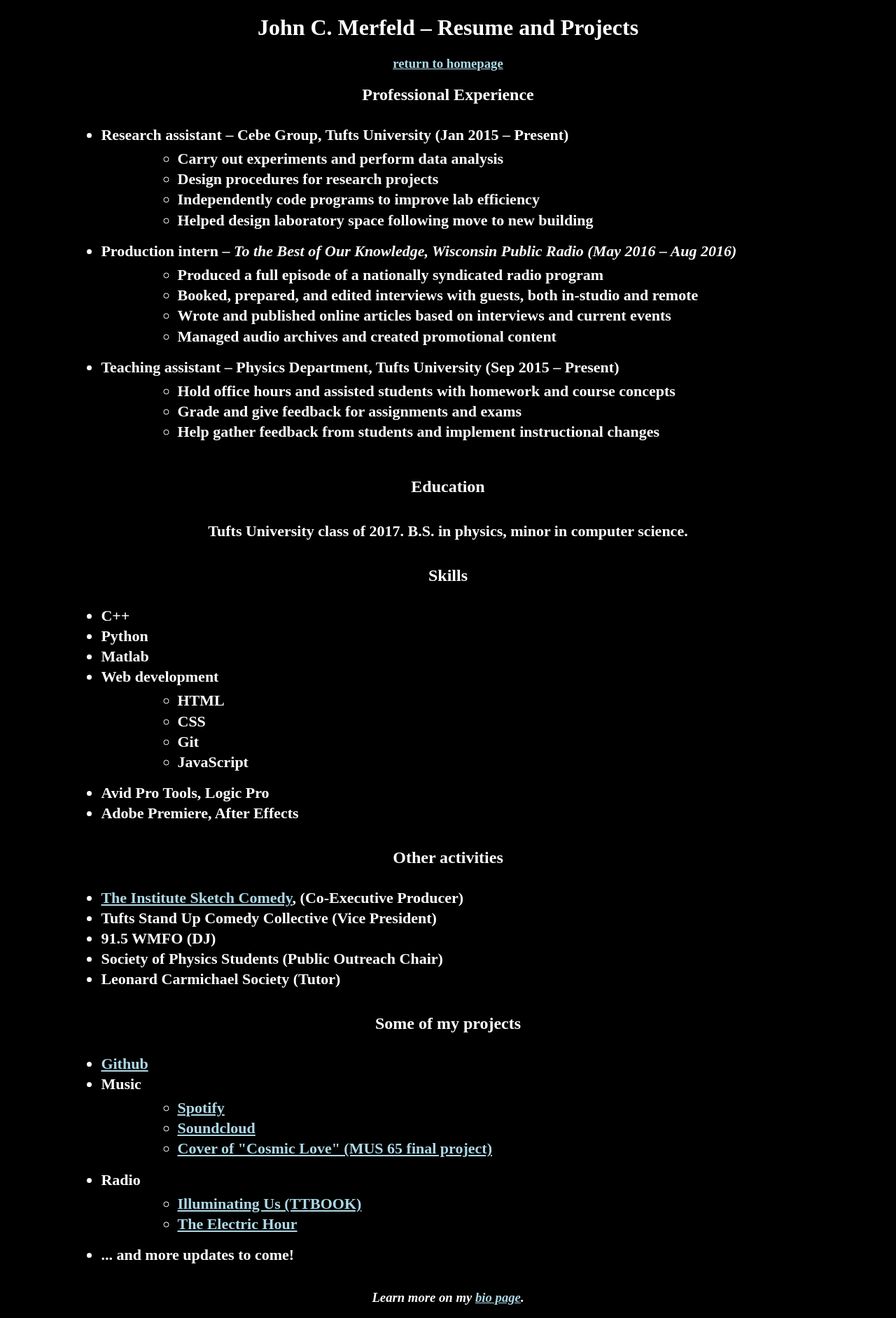
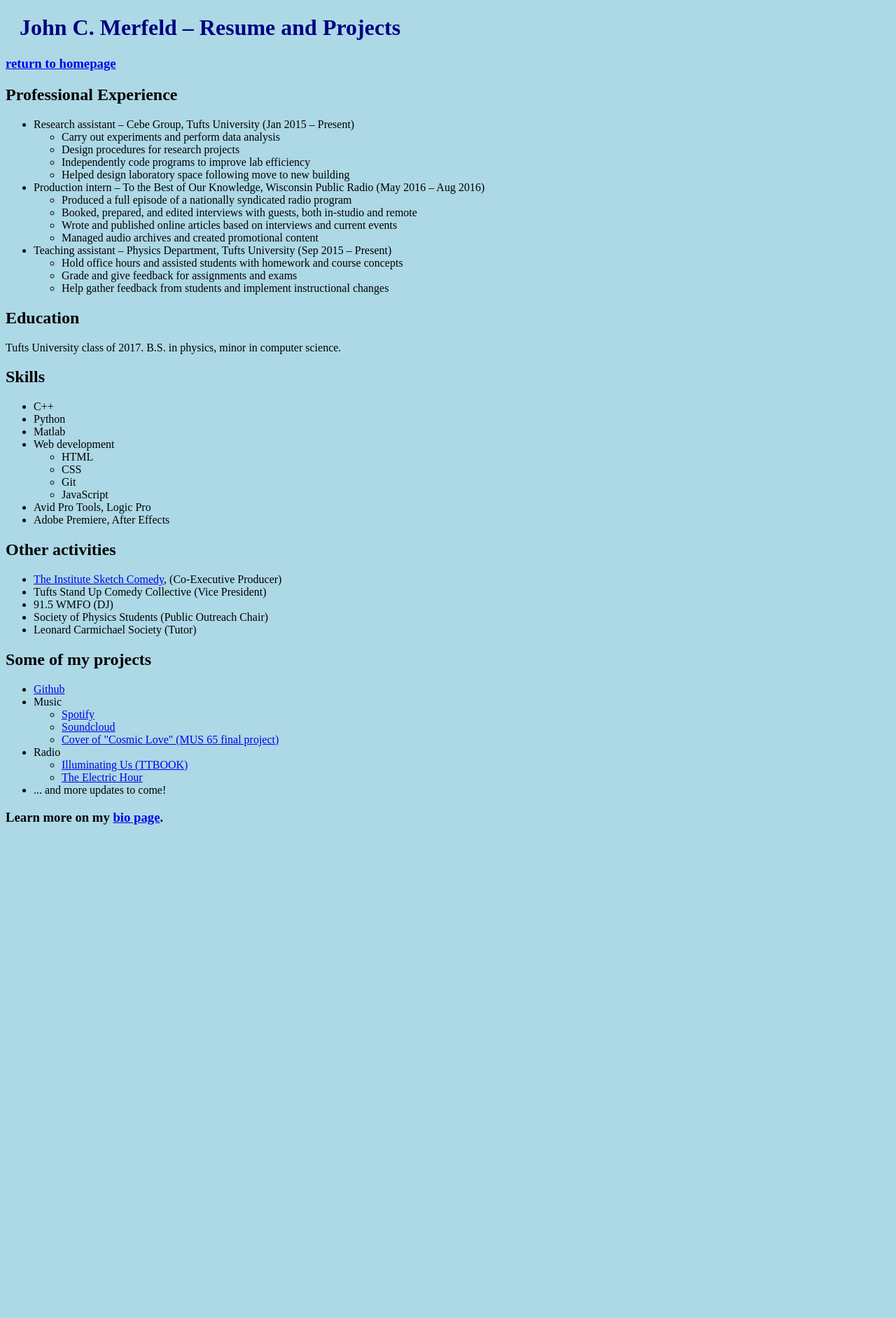
Before and after one commit to johncmerfeld/johncmerfeld.github.io, a PHP site: page /resume.html in a window 1280 px wide. Shown: the whole page at 70% size. After the commit the page ends 1178 px from the top, so only its background shows below. Run offline with PHP 8.4, Linux system fonts and the light colour scheme.

```diff
--- a/personalstyle.css
+++ b/personalstyle.css
@@ -1,97 +1,12 @@
-
+@media all
+{
 
 	body {
-    	background-color: black;
-		color: white;
+    	background-color: lightblue;
 		}
 
-	h1{
-		text-align: center;
-		color: white;
-
+	h1 {
+    	color: navy;
+    	margin-left: 20px;
 	}
-	h2{
-		text-align: center;
-		color: white;
-
-	}
-	h3{
-		text-align: center;
-		color: white;
-
-	}
-	h4{
-		text-align: center;
-		color: white;
-
-	}
-
-	img {
-		display: block;
-    	margin: auto;
-    	width: 40%;
-
-	}
-
-	p{
-		margin-left: 10%;
-		margin-right: 10%;
-		padding: 15px;
-		font-size: 22px;
-		color: white;
-		font-weight: bold;
-		text-align: center;
-
-	}
-	p.italic {
-    font-style: italic;
-	}
-
-
-	#div-audio {
-	    display: table;
-	    margin: 0 auto;
-	}
-
-	ul{
-		margin-left: 10%;
-		margin-right: 10%;
-		padding: 10px;
-		font-size: 22px;
-		font-weight: bold;
-		line-height: 110%;
-	}
-	ul li{
-  		margin-bottom: 5px;
-	}
-	.signoff {
-		font-style: oblique;
-		font-family: serif;
-	}
-	.title {
-		font-style:italic;
-	}
-
-	audio {
-	  width: 300px;
-	  margin: 0 auto;
-	}
-	/* unvisited link */
-	a:link {
-	    color: lightblue;
-	}
-
-	/* visited link */
-	a:visited {
-	    color: lightblue;
-	}
-
-	/* mouse over link */
-	a:hover {
-	    color: blue;
-	}
-
-	/* selected link */
-	a:active {
-	    color: lightblue;
-	}
+}
```
